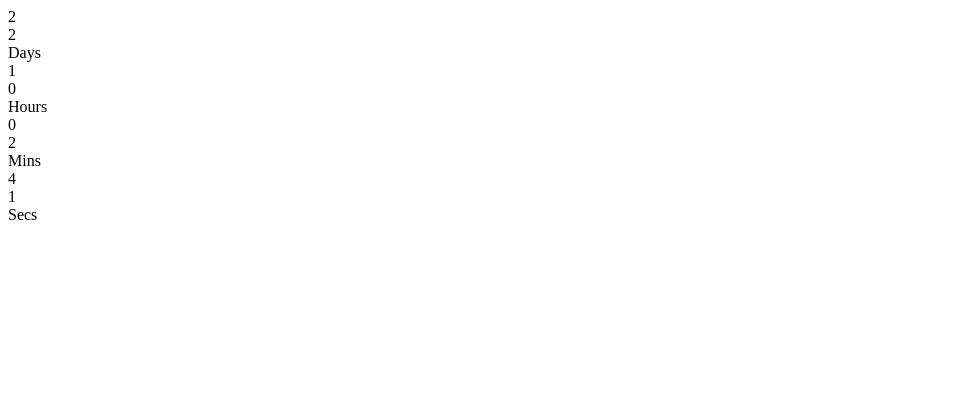
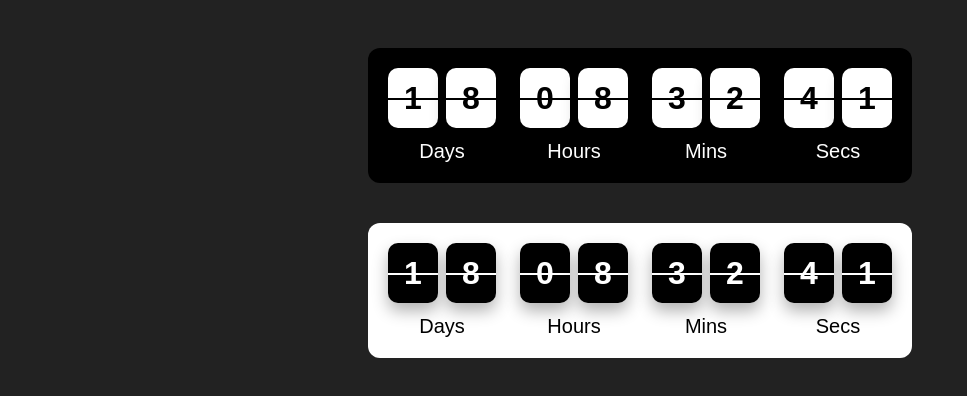
Before and after one commit to ashiqur21/Timer-YogiLab, a plain HTML site: page index.html in a window 1280 px wide. Shown: the whole page, without its empty margins (0-967 px from the left). Drawn offline with Linux system fonts and the light colour scheme.

Commit message:
Update index.html

```diff
--- a/index.html
+++ b/index.html
@@ -2,35 +2,175 @@
 <html lang="en">
 <head>
   <meta charset="UTF-8" />
-    <meta name="viewport" content="width=device-width, initial-scale=1.0" />
-    <title>Flip Countdown Timer</title>
+  <meta name="viewport" content="width=device-width, initial-scale=1.0"/>
+  <title>Dual Timer</title>
+  <style>
+    body {
+      background-color: #222;
+      font-family: "Raleway", sans-serif;
+      padding: 40px;
+      display: flex;
+      flex-direction: column;
+      gap: 40px;
+      align-items: center;
+    }
+
+    .timer-container {
+      display: flex;
+      justify-content: center;
+      align-items: center;
+      padding: 20px;
+      border-radius: 12px;
+    }
+
+    .timer {
+      display: flex;
+      gap: 24px;
+    }
+
+    .section {
+      display: flex;
+      flex-direction: column;
+      align-items: center;
+    }
+
+    .digits {
+      display: flex;
+      gap: 8px;
+    }
+
+    .flip-card {
+      perspective: 1000px;
+    }
+
+    .card {
+      position: relative;
+      width: 50px;
+      height: 60px;
+      border-radius: 10px;
+      box-shadow: 0 8px 16px rgba(0, 0, 0, 0.3);
+      font-size: 32px;
+      font-weight: bold;
+      display: flex;
+      justify-content: center;
+      align-items: center;
+      overflow: hidden;
+    }
+
+    .card::before {
+      content: "";
+      position: absolute;
+      top: 50%;
+      left: 0;
+      width: 100%;
+      height: 2px;
+      z-index: 2;
+    }
+
+    .card .number {
+      position: relative;
+      z-index: 1;
+      transition: transform 1s;
+    }
+
+    .card.flip .number {
+      transform: rotateX(-360deg);
+    }
+
+    .label {
+      margin-top: 12px;
+      font-size: 20px;
+      font-weight: 500;
+    }
+
+    /* BLACK THEME */
+    .black-theme {
+      background-color: #000;
+    }
+
+    .black-theme .card {
+      background: #fff;
+    }
+
+    .black-theme .card::before {
+      background: #000;
+    }
+
+    .black-theme .label {
+      color: #fff;
+    }
+
+    /* WHITE THEME */
+    .white-theme {
+      background-color: #fff;
+    }
+
+    .white-theme .card {
+      background: #000;
+      color: #fff;
+    }
+
+    .white-theme .card::before {
+      background: #fff;
+    }
+
+    .white-theme .label {
+      color: #000;
+    }
+  </style>
 </head>
 <body>
-    <div class="timer">
+
+  <!-- Black Theme Timer -->
+  <div class="timer-container black-theme">
+    <div class="timer" id="blackTimer">
       <div class="section">
-        <div class="digits" id="days"></div>
+        <div class="digits" id="black-days"></div>
         <div class="label">Days</div>
       </div>
       <div class="section">
-        <div class="digits" id="hours"></div>
+        <div class="digits" id="black-hours"></div>
         <div class="label">Hours</div>
       </div>
       <div class="section">
-        <div class="digits" id="minutes"></div>
+        <div class="digits" id="black-minutes"></div>
         <div class="label">Mins</div>
       </div>
       <div class="section">
-        <div class="digits" id="seconds"></div>
+        <div class="digits" id="black-seconds"></div>
         <div class="label">Secs</div>
+      </div>
+    </div>
+  </div>
+
+  <!-- White Theme Timer -->
+  <div class="timer-container white-theme">
+    <div class="timer" id="whiteTimer">
+      <div class="section">
+        <div class="digits" id="white-days"></div>
+        <div class="label">Days</div>
+      </div>
+      <div class="section">
+        <div class="digits" id="white-hours"></div>
+        <div class="label">Hours</div>
+      </div>
+      <div class="section">
+        <div class="digits" id="white-minutes"></div>
+        <div class="label">Mins</div>
+      </div>
+      <div class="section">
+        <div class="digits" id="white-seconds"></div>
+        <div class="label">Secs</div>
+      </div>
     </div>
   </div>
 
   <script>
     const targetDate = new Date();
-      targetDate.setSeconds(targetDate.getSeconds() + 1936966); // 22d 8h 32m 46s
-
-      const sections = ["days", "hours", "minutes", "seconds"];
-      const previousValues = { days: "", hours: "", minutes: "", seconds: "" };
+    targetDate.setSeconds(
+      targetDate.getSeconds() +
+        (18 * 24 * 60 * 60 + 8 * 60 * 60 + 32 * 60 + 46)
+    );
 
     function createDigitElement(value) {
       const wrapper = document.createElement("div");
@@ -43,10 +183,10 @@
       return wrapper;
     }
 
-      function updateDigits(id, value) {
+    function updateDigits(timerPrefix, id, value, prevValues) {
       const padded = value.toString().padStart(2, "0");
-        const container = document.getElementById(id);
-        const prev = previousValues[id];
+      const container = document.getElementById(`${timerPrefix}-${id}`);
+      const prev = prevValues[id];
 
       container.innerHTML = "";
       padded.split("").forEach((digit, i) => {
@@ -61,12 +201,25 @@
         container.appendChild(digitEl);
       });
 
-        previousValues[id] = padded;
+      prevValues[id] = padded;
     }
+
+    const previousValuesBlack = { days: "", hours: "", minutes: "", seconds: "" };
+    const previousValuesWhite = { days: "", hours: "", minutes: "", seconds: "" };
 
     function updateTimer() {
       const now = new Date();
-        const diff = Math.max(0, targetDate - now);
+      const diff = targetDate - now;
+
+      if (diff <= 0) {
+        ["black", "white"].forEach(timer => {
+          updateDigits(timer, "days", 0, timer === "black" ? previousValuesBlack : previousValuesWhite);
+          updateDigits(timer, "hours", 0, timer === "black" ? previousValuesBlack : previousValuesWhite);
+          updateDigits(timer, "minutes", 0, timer === "black" ? previousValuesBlack : previousValuesWhite);
+          updateDigits(timer, "seconds", 0, timer === "black" ? previousValuesBlack : previousValuesWhite);
+        });
+        return;
+      }
 
       const totalSeconds = Math.floor(diff / 1000);
       const days = Math.floor(totalSeconds / (3600 * 24));
@@ -74,10 +227,15 @@
       const minutes = Math.floor((totalSeconds % 3600) / 60);
       const seconds = totalSeconds % 60;
 
-        updateDigits("days", days);
-        updateDigits("hours", hours);
-        updateDigits("minutes", minutes);
-        updateDigits("seconds", seconds);
+      updateDigits("black", "days", days, previousValuesBlack);
+      updateDigits("black", "hours", hours, previousValuesBlack);
+      updateDigits("black", "minutes", minutes, previousValuesBlack);
+      updateDigits("black", "seconds", seconds, previousValuesBlack);
+
+      updateDigits("white", "days", days, previousValuesWhite);
+      updateDigits("white", "hours", hours, previousValuesWhite);
+      updateDigits("white", "minutes", minutes, previousValuesWhite);
+      updateDigits("white", "seconds", seconds, previousValuesWhite);
     }
 
     updateTimer();
```
Lines whose indentation alone changed are shown as unchanged.
